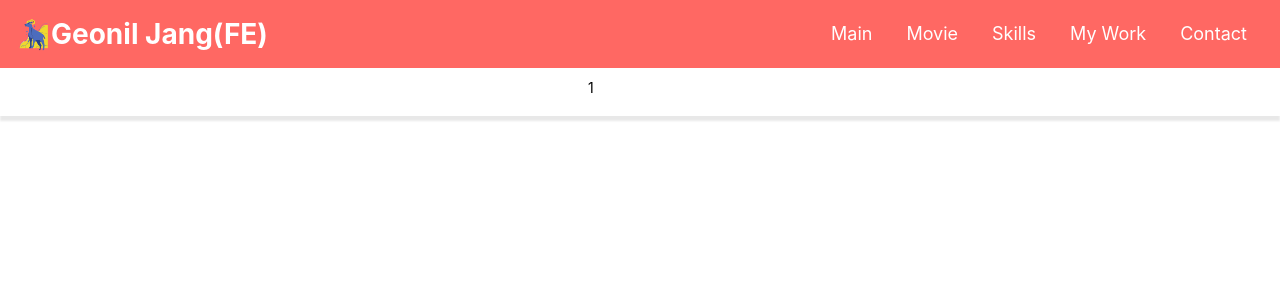
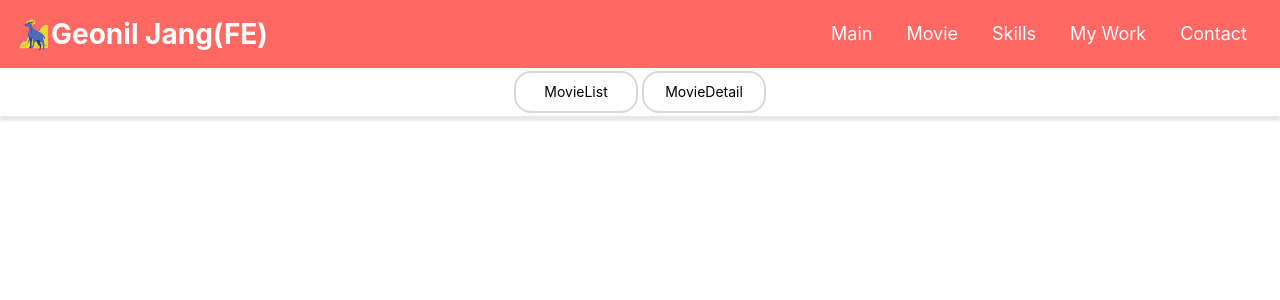
Before and after one commit to takeaways/react-my-web, a React (Create React App) app: page /movie in a window 1280 px wide. Shown: the top 300 px of the page. Built offline with nearby package versions, Linux system fonts and the light colour scheme.

Commit message:
UPDATE Movie Sub Route
movie페이지의 서브 라우터 생성

```diff
--- a/src/common/components/PageRouter.tsx
+++ b/src/common/components/PageRouter.tsx
@@ -1,5 +1,5 @@
 import React, { lazy } from 'react';
-import { Switch, Route, Router } from 'react-router-dom';
+import { Switch, Route } from 'react-router-dom';
 
 import MovieList from '../../movie/containers/MovieList';
 import MovieDetail from '../../movie/containers/MovieDetail';
@@ -14,9 +14,9 @@ export default function PageRouter() {
     <Switch>
       {ROUTES.map((route, i) =>
         route.private ? (
-          <PrivateRoute exact path={route.path} component={route.component} />
+          <PrivateRoute key={i} exact path={route.path} component={route.component} />
         ) : (
-          <PublicRoute exact={route.exact} path={route.path} component={route.component} />
+          <PublicRoute key={i} exact={route.exact} path={route.path} component={route.component} />
         ),
       )}
       <Route path="*">
@@ -39,19 +39,5 @@ export const ROUTES = [
     name: 'Movie',
     private: false,
     component: Movie,
-    routes: [
-      {
-        path: '/movie/list',
-        name: 'MovieList',
-        component: MovieList,
-        private: false,
-      },
-      {
-        path: '/movie/:id',
-        name: 'MovieDetail',
-        component: MovieDetail,
-        private: false,
-      },
-    ],
   },
 ];
--- /dev/null
+++ b/src/common/utils/index.ts
@@ -0,0 +1,6 @@
+export const headerFilter = (routes: { path: string; name: string }[]) => {
+  return routes.map((item) => ({
+    to: item.path,
+    label: item.name,
+  }));
+};
--- a/src/movie/components/Header.tsx
+++ b/src/movie/components/Header.tsx
@@ -2,21 +2,23 @@ import React from 'react';
 import styled from 'styled-components';
 import { Link } from 'react-router-dom';
 
-function Header() {
+interface HeaderProps {
+  routes: { to: string; label: string }[];
+}
+
+const Header: React.FC<HeaderProps> = ({ routes }) => {
   return (
     <Container>
       <Menu>
-        {SUB_LINKS.map((link) => (
-          <Item key={link.id}>
-            <Link to={`/movie${link.to}`}>{link.id}</Link>
+        {routes.map((link) => (
+          <Item key={link.label}>
+            <Link to={`${link.to}`}>{link.label}</Link>
           </Item>
         ))}
       </Menu>
     </Container>
   );
-}
-
-const SUB_LINKS = [{ id: 1, to: '/list' }];
+};
 
 const Container = styled.header`
   height: 48px;
@@ -34,12 +36,21 @@ const Menu = styled.ul`
 const Item = styled.li`
   & > a {
     display: block;
+    text-align: center;
+    line-height: 22px;
     width: 120px;
     height: 38px;
     margin: 0 4px;
     padding: 8px;
     border-radius: 15px;
+    -webkit-box-shadow: 0px 0px 0px 2px rgba(199, 199, 199, 0.66);
+    -moz-box-shadow: 0px 0px 0px 2px rgba(199, 199, 199, 0.66);
+    box-shadow: 0px 0px 0px 2px rgba(199, 199, 199, 0.66);
+  }
+  & > a:hover {
+    color: var(--color-white);
+    background-color: rgba(199, 199, 199, 0.5);
   }
 `;
 
-export default Header;
+export default React.memo(Header);
--- a/src/movie/page/Movie.tsx
+++ b/src/movie/page/Movie.tsx
@@ -1,14 +1,43 @@
-import React, { Fragment } from 'react';
+import React, { lazy } from 'react';
 import Header from '../components/Header';
 import { Switch, Route } from 'react-router-dom';
-import * as Type from '../../common/Types';
-import MovieList from '../containers/MovieList';
 
-export default function Movie() {
+import * as Types from '../../common/Types';
+import { headerFilter } from '../../common/utils';
+
+const MovieDetail = lazy(() => import('../containers/MovieDetail'));
+const MovieList = lazy(() => import('../containers/MovieList'));
+
+interface MovieProps {
+  routes: Types.Route[];
+}
+
+const Movie: React.FC<MovieProps> = () => {
   return (
     <>
-      <Header />
-      <Route exact path={'/movie/list'} component={MovieList} />
+      <Header routes={headerFilter(MovieRoutes)} />
+      <Switch>
+        {MovieRoutes.map((route) => (
+          <Route key={route.name} exact path={route.path} component={route.component} />
+        ))}
+      </Switch>
     </>
   );
-}
+};
+
+const MovieRoutes = [
+  {
+    path: '/movie/list',
+    name: 'MovieList',
+    component: MovieList,
+    private: false,
+  },
+  {
+    path: '/movie/:id',
+    name: 'MovieDetail',
+    component: MovieDetail,
+    private: false,
+  },
+];
+
+export default Movie;
```
